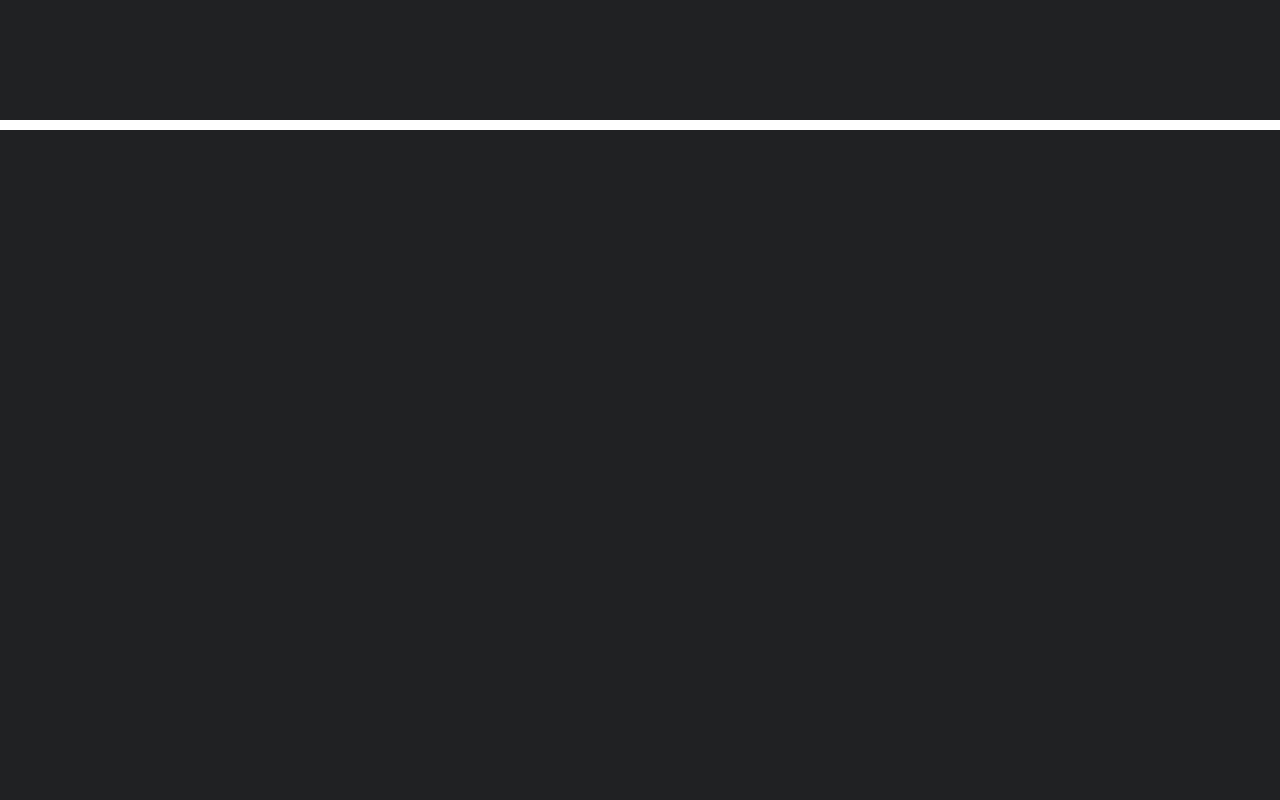
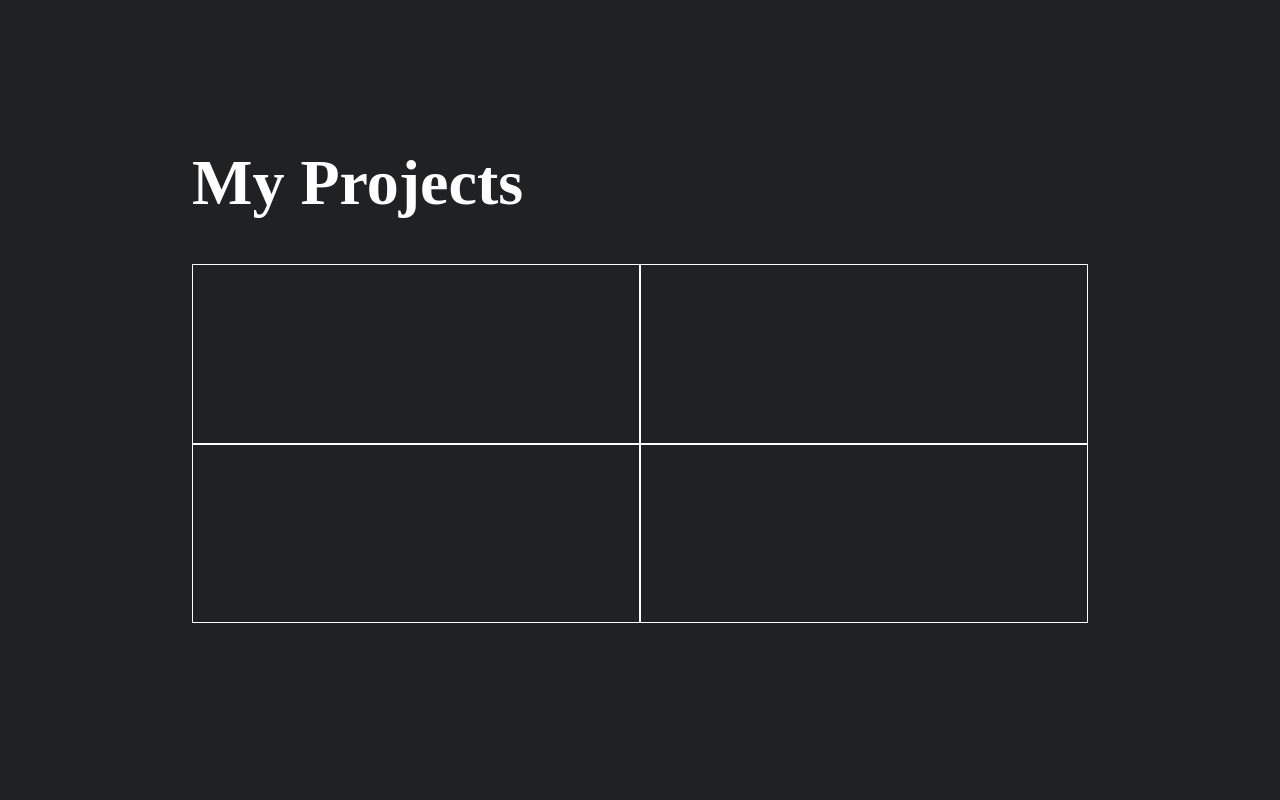
Before and after one commit to Maino24/Portfolio, a Vue app: page / in a window 1280 px wide. Shown: the part 1480-2280 px from the top of the page. Built offline with nearby package versions, Linux system fonts and the light colour scheme.

Commit message:
grid + square

```diff
--- a/src/components/ProjectsComp.vue
+++ b/src/components/ProjectsComp.vue
@@ -1,6 +1,18 @@
 <template>
     <div class="backgroundP">
-
+        <div class="containerP">
+           <h1 class="title">My Projects</h1>
+           <div class="grid">
+                <div class="square">
+                    <!--<video width="320" height="240" controls>
+                        <source src="../assets/.....mp4" type="video/mp4">
+                    </video>-->
+                </div>
+                <div class="square"></div>
+                <div class="square"></div>
+                <div class="square"></div>
+           </div>
+        </div>
     </div>
 </template>
 
@@ -19,9 +31,32 @@ export default {
   box-sizing: border-box;
 }
 .backgroundP{
-  border-top: 10px solid white;
+  //border-top: 10px solid white;
   background-color: #202123;
   width: 100vw;
   height: 100vh;
+  .containerP{
+    width: 70%;
+    margin: auto;
+    padding: 2% 0;
+    .title{
+        font-size: 4rem;
+        color: white;
+    }
+    .grid{
+        padding-top: 5%;
+        display: flex;
+        justify-content: center;
+        align-items: center;
+        flex-wrap: wrap;
+        width: 100%;
+        margin: 0 auto;
+        .square{
+            border: 1px solid white;
+            width: calc(100% / 2);
+            aspect-ratio: 1/0.4;
+        }
+    }
+  }
 }
 </style>
```
